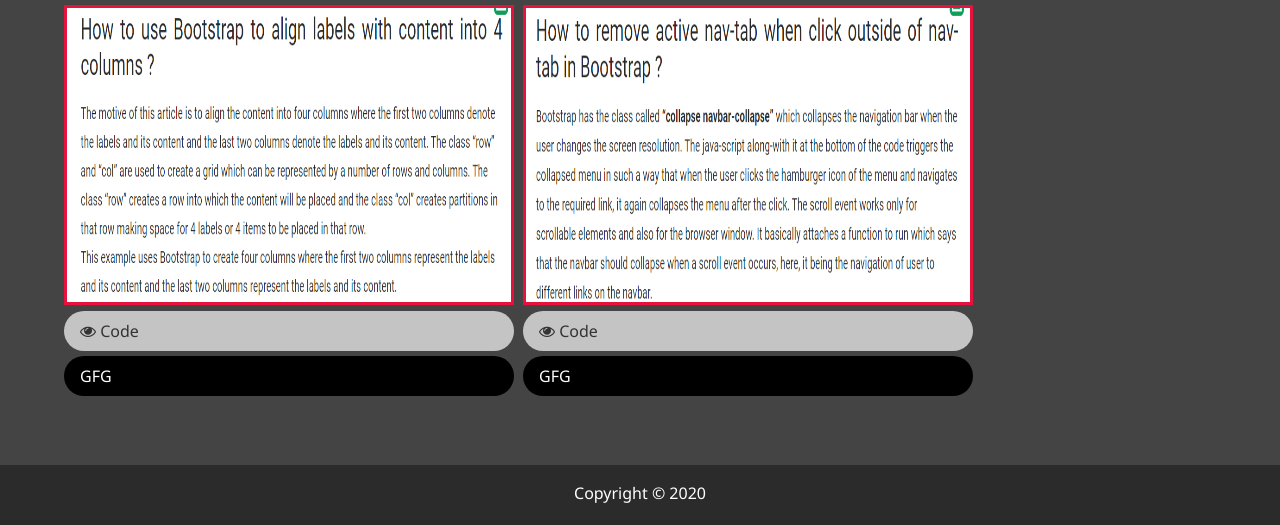
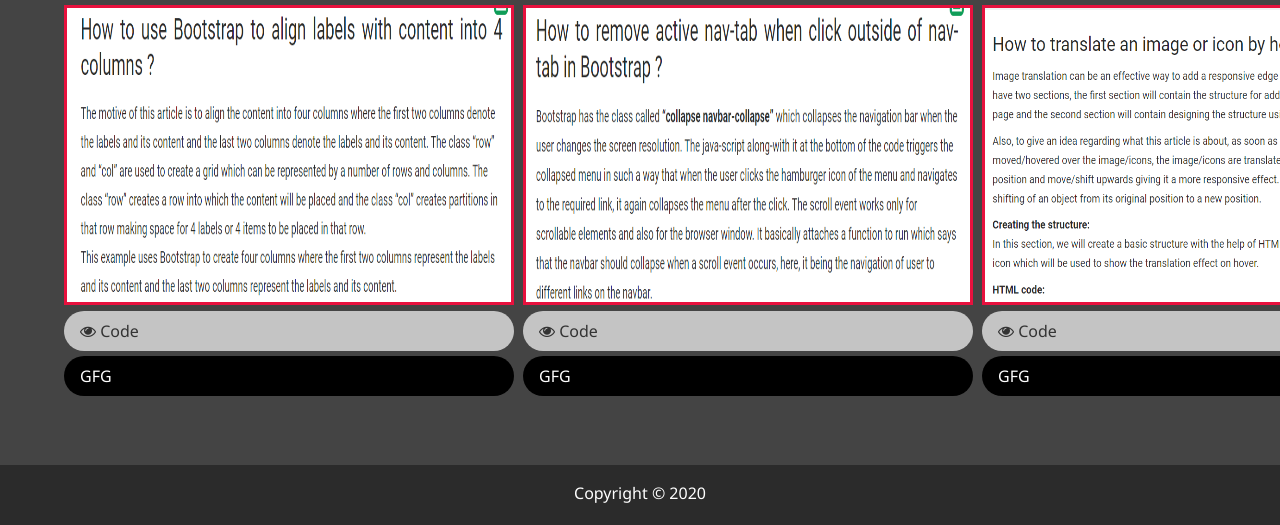
Before and after one commit to YashGandhi21/Yash, a website: page my_portfolio/work.html in a window 1280 px wide. Shown: the part 681-1206 px from the top of the page. Drawn offline with Linux system fonts and the light colour scheme.

Commit message:
Work page changed

```diff
--- a/my_portfolio/work.html
+++ b/my_portfolio/work.html
@@ -157,6 +157,28 @@
             <i class="" aria-hidden="true"></i> GFG
           </a>
         </div>
+
+        <div class="item">
+          <a
+            href="https://www.geeksforgeeks.org/how-to-translate-an-image-or-icon-by-hovering-over-it/"
+          >
+            <img src="./img/projects/Article3.png" alt="Article3" />
+          </a>
+
+          <a
+            href="https://www.geeksforgeeks.org/how-to-translate-an-image-or-icon-by-hovering-over-it/"
+            class="btn-light"
+          >
+            <i class="fa fa-eye" aria-hidden="true"></i> Code
+          </a>
+
+          <a
+            href="https://www.geeksforgeeks.org/how-to-translate-an-image-or-icon-by-hovering-over-it/"
+            class="btn-dark"
+          >
+            <i class="" aria-hidden="true"></i> GFG
+          </a>
+        </div>
       </div>
     </main>
 
```
Also changed, not shown: my_portfolio/yash.html (+1 -1 lines), my_portfolio/img/projects/Article3.png (added).
